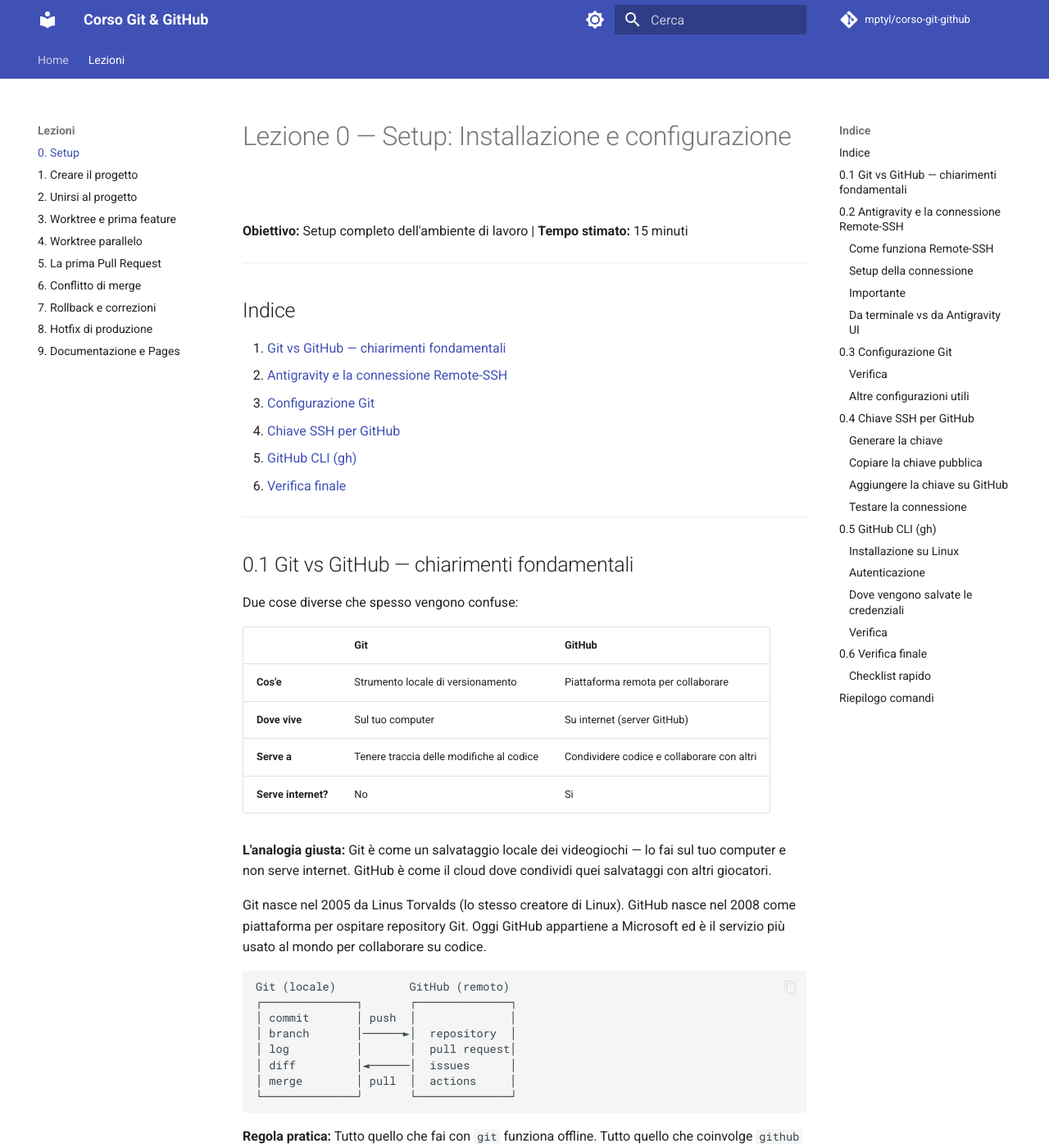
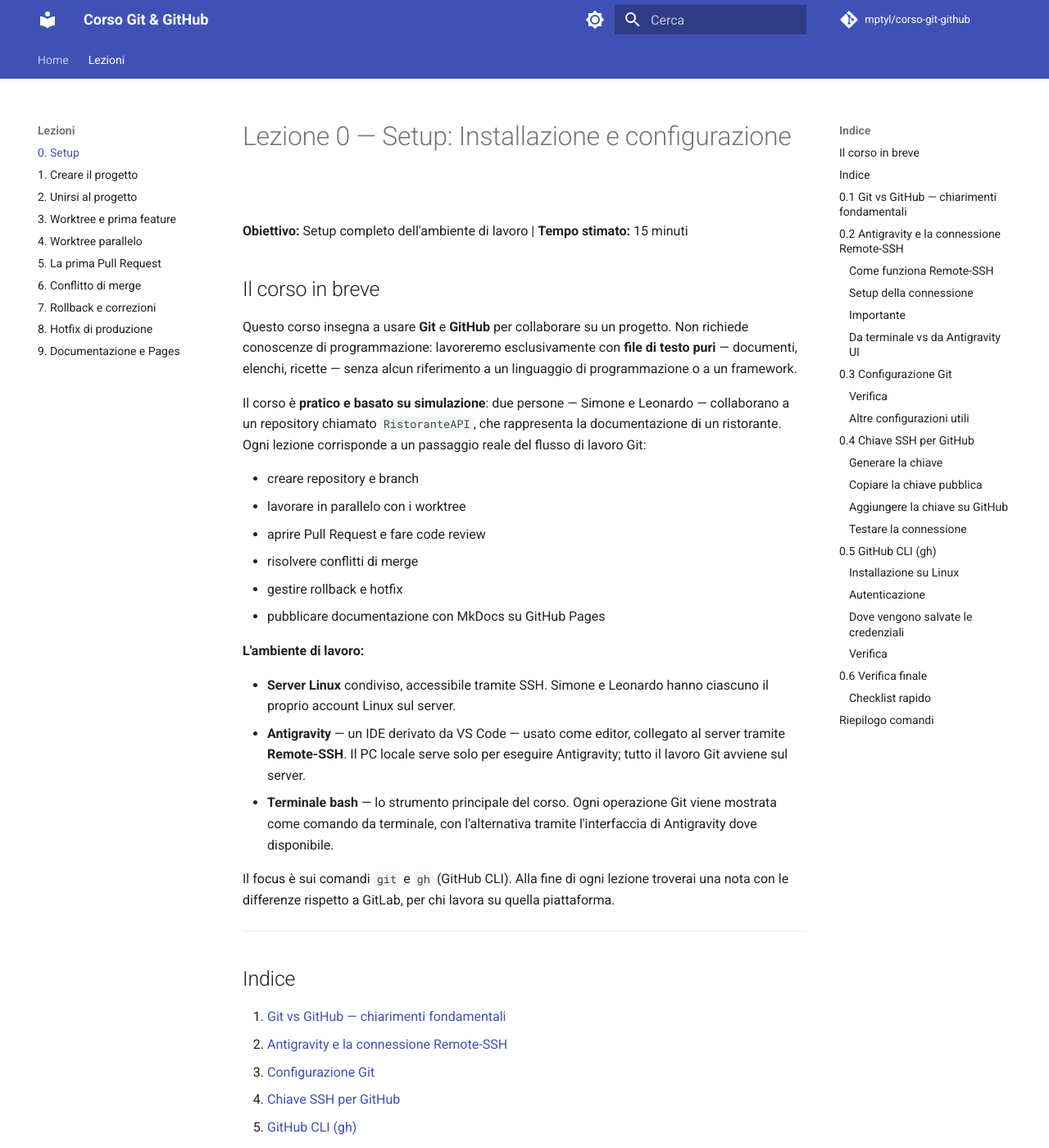
Before and after one commit to mptyl/corso-git-github, an MkDocs documentation site: the page built from docs/lezione-00.md, in a window 1280 px wide and 1400 px high. Shown: the whole window at 82% size. Built offline with MkDocs 1.6.1 and Material for MkDocs 9.7.7, drawn with Linux system fonts in a browser that asks for light colours; comment, search, counter and statistics services are not loaded.

Commit message:
Aggiungi introduzione al corso nella lezione 0

```diff
--- a/docs/lezione-00.md
+++ b/docs/lezione-00.md
@@ -1,6 +1,27 @@
 # Lezione 0 — Setup: Installazione e configurazione
 
 **Obiettivo:** Setup completo dell'ambiente di lavoro | **Tempo stimato:** 15 minuti
+
+## Il corso in breve
+
+Questo corso insegna a usare **Git** e **GitHub** per collaborare su un progetto. Non richiede conoscenze di programmazione: lavoreremo esclusivamente con **file di testo puri** — documenti, elenchi, ricette — senza alcun riferimento a un linguaggio di programmazione o a un framework.
+
+Il corso è **pratico e basato su simulazione**: due persone — Simone e Leonardo — collaborano a un repository chiamato `RistoranteAPI`, che rappresenta la documentazione di un ristorante. Ogni lezione corrisponde a un passaggio reale del flusso di lavoro Git:
+
+- creare repository e branch
+- lavorare in parallelo con i worktree
+- aprire Pull Request e fare code review
+- risolvere conflitti di merge
+- gestire rollback e hotfix
+- pubblicare documentazione con MkDocs su GitHub Pages
+
+**L'ambiente di lavoro:**
+
+- **Server Linux** condiviso, accessibile tramite SSH. Simone e Leonardo hanno ciascuno il proprio account Linux sul server.
+- **Antigravity** — un IDE derivato da VS Code — usato come editor, collegato al server tramite **Remote-SSH**. Il PC locale serve solo per eseguire Antigravity; tutto il lavoro Git avviene sul server.
+- **Terminale bash** — lo strumento principale del corso. Ogni operazione Git viene mostrata come comando da terminale, con l'alternativa tramite l'interfaccia di Antigravity dove disponibile.
+
+Il focus è sui comandi `git` e `gh` (GitHub CLI). Alla fine di ogni lezione troverai una nota con le differenze rispetto a GitLab, per chi lavora su quella piattaforma.
 
 ---
 
```
